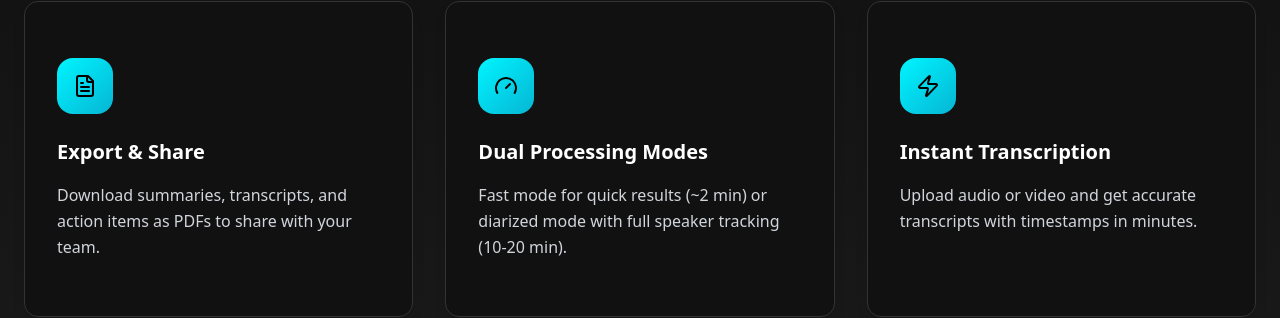
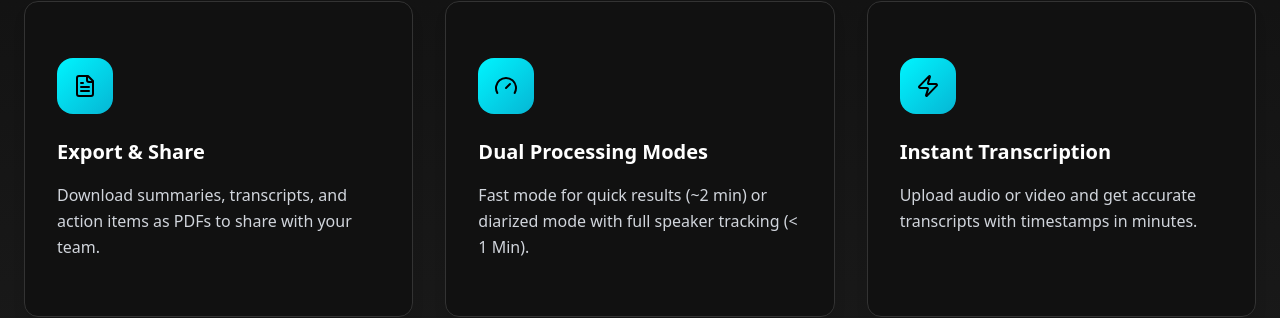
Before and after one commit to HarrisLich/CMPT475-Group2-Meeting-Summarizer, a Next.js app in the folder sumurai/: page / in a window 1280 px wide. Shown: the part 1492-1810 px from the top of the page. Built offline with nearby package versions, Linux system fonts and the light colour scheme; no server answers.

Commit message:
changed diarized button ui to say < 1 Min

```diff
--- a/sumurai/app/landing.tsx
+++ b/sumurai/app/landing.tsx
@@ -118,7 +118,7 @@ function Landing() {
     {
       icon: <Gauge className="w-6 h-6" />,
       title: "Dual Processing Modes",
-      description: "Fast mode for quick results (~2 min) or diarized mode with full speaker tracking (10-20 min).",
+      description: "Fast mode for quick results (~2 min) or diarized mode with full speaker tracking (< 1 Min).",
       color: "bg-gradient-to-br from-[#00F5FF] to-[#06B6D4]"
     },
     {
--- a/sumurai/components/ai-chat/components/ai-chat.tsx
+++ b/sumurai/components/ai-chat/components/ai-chat.tsx
@@ -413,7 +413,7 @@ export default function AiChat() {
       // Use speaker diarization if toggle is enabled, otherwise use fast transcription
       let transcriptionData;
       if (useSpeakerDiarization) {
-        setUploadStatus("Transcribing with speaker identification (this may take 10-20 minutes on CPU)...");
+        setUploadStatus("Transcribing with speaker identification (this may take < 1 Min)...");
         transcriptionData = await SummarizationService.transcribeWithSpeakers(file, user?.id);
       } else {
         setUploadStatus("Transcribing with Groq Whisper (fast mode)...");
--- a/sumurai/components/ai-chat/components/chat-interface.tsx
+++ b/sumurai/components/ai-chat/components/chat-interface.tsx
@@ -291,7 +291,7 @@ export function ChatInterface({
                           </span>
                         </button>
                         <span className="text-xs text-gray-500">
-                          {useSpeakerDiarization ? '10-20 min • identifies speakers' : '~2 min • no speakers'}
+                          {useSpeakerDiarization ? '< 1 Min • identifies speakers' : '~2 min • no speakers'}
                         </span>
                       </div>
                     )}
```
